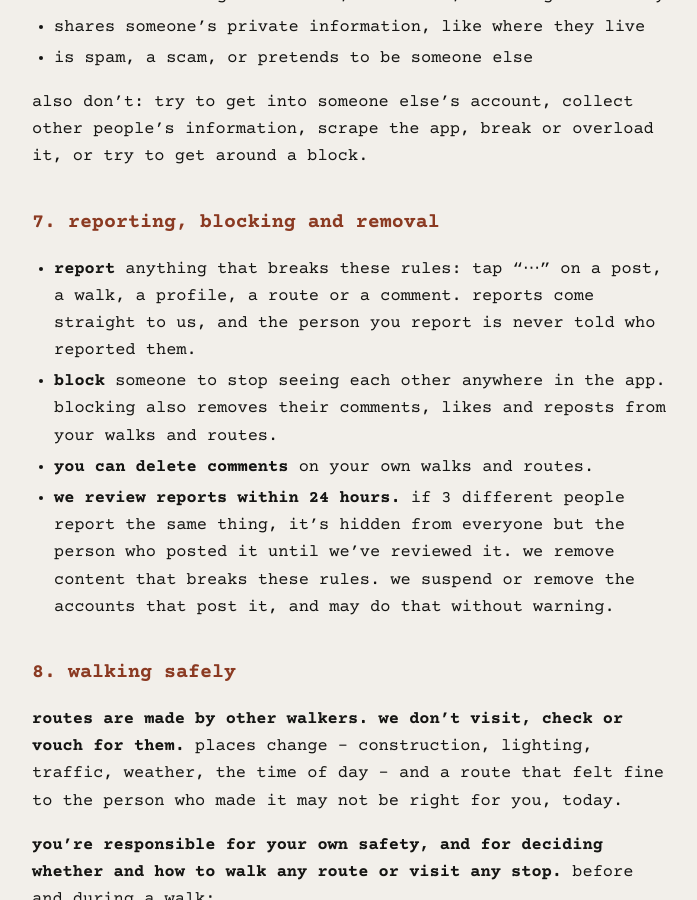
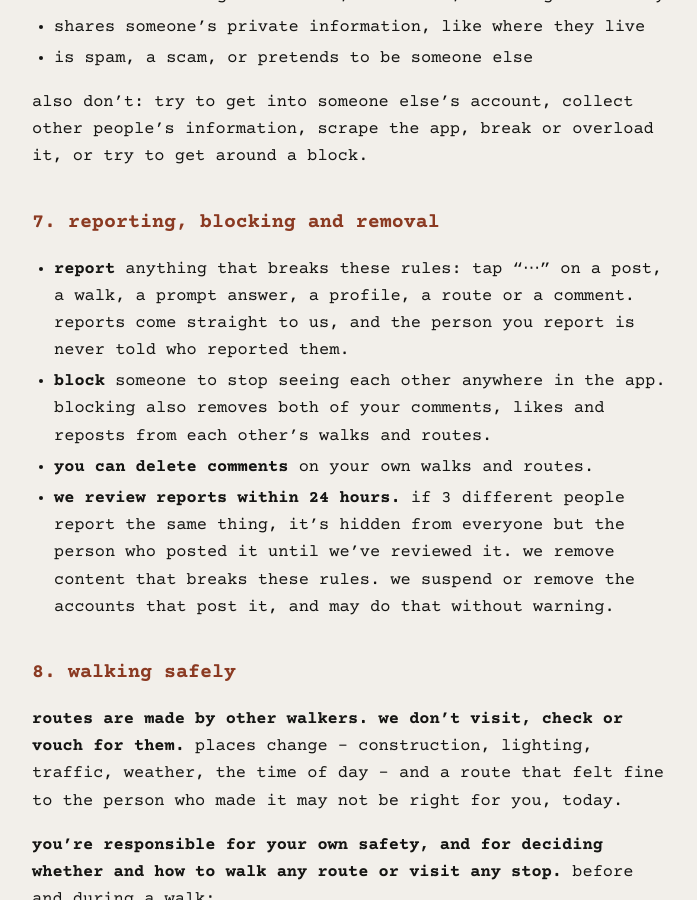
Before and after one commit to thorayaaa/caniwalkwithyou-site, a Jekyll site: the page built from terms.md, in a window 1280 px wide and 900 px high, scrolled down 2091 px. Shown: the whole window, without its empty margins (288-985 px from the left). Built offline with Jekyll 4.4.1, drawn with Linux system fonts in a browser that asks for light colours.

Commit message:
Blocking clears both people's comments, likes and reposts; report and block on a prompt answer; the safety note agreement is kept per account
Co-Authored-By: Claude Opus 5.5 <noreply@anthropic.com>

```diff
--- a/terms.md
+++ b/terms.md
@@ -59,8 +59,8 @@ also don't: try to get into someone else's account, collect other people's infor
 
 ## 7. reporting, blocking and removal
 
-- **report** anything that breaks these rules: tap "⋯" on a post, a walk, a profile, a route or a comment. reports come straight to us, and the person you report is never told who reported them.
-- **block** someone to stop seeing each other anywhere in the app. blocking also removes their comments, likes and reposts from your walks and routes.
+- **report** anything that breaks these rules: tap "⋯" on a post, a walk, a prompt answer, a profile, a route or a comment. reports come straight to us, and the person you report is never told who reported them.
+- **block** someone to stop seeing each other anywhere in the app. blocking also removes both of your comments, likes and reposts from each other's walks and routes.
 - **you can delete comments** on your own walks and routes.
 - **we review reports within 24 hours.** if 3 different people report the same thing, it's hidden from everyone but the person who posted it until we've reviewed it. we remove content that breaks these rules. we suspend or remove the accounts that post it, and may do that without warning.
 
```
Also changed, not shown: privacy.md (+3 -2 lines), support.md (+1 -1 lines).
